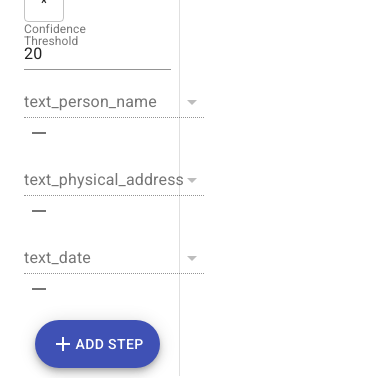
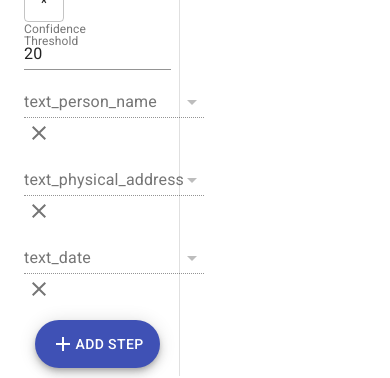
Before and after one commit to nlpsandbox/phi-deidentifier-example, a React (Create React App) app in the folder client/: page / in a window 390 px wide. Shown: the part 596-974 px from the top of the page. Built offline with nearby package versions, Linux system fonts and the light colour scheme.

Commit message:
Update Breakpoints in Deid Config Form

```diff
--- a/client/src/components/DeidentificationConfigForm.js
+++ b/client/src/components/DeidentificationConfigForm.js
@@ -1,9 +1,8 @@
 import React from 'react';
 import { DeidentificationConfigAnnotationTypesEnum } from '../models';
-import { IconButton, Box, FormControl, FormHelperText, InputLabel, Fab, Select, MenuItem, TextField, Grid, Typography } from '@material-ui/core';
+import { IconButton, Box, FormControl, FormHelperText, InputLabel, Select, MenuItem, TextField, Grid, Typography } from '@material-ui/core';
 import { withStyles } from '@material-ui/core/styles';
 import CloseIcon from '@material-ui/icons/Close';
-import RemoveIcon from '@material-ui/icons/Remove';
 
 const styles = (theme) => ({
   maskingCharField: {
@@ -90,7 +89,7 @@ export class DeidentificationConfigForm extends React.Component {
           </Box>
         </Grid>
         <Grid item container align="left" spacing={0}>
-          <Grid item xs={12} sm={4}>
+          <Grid item xs={12} lg={4}>
             <Select label="Method" onChange={this.handleStrategyChange} value={this.getStrategy()}>
               <MenuItem value="maskingCharConfig">Masking Character</MenuItem>
               <MenuItem value="redactConfig">Redact</MenuItem>
@@ -107,26 +106,27 @@ export class DeidentificationConfigForm extends React.Component {
               />
             }
           </Grid>
-          <Grid item xs={12} sm={4}>
+          <Grid item xs={12} lg={4}>
             <TextField label="Confidence Threshold" type="number" onChange={this.handleConfidenceThresholdChange} name="confidenceThreshold" value={this.props.confidenceThreshold} />
           </Grid>
-          <Grid item xs={12} sm={4}>
+          <Grid item xs={12} lg={4} container direction="column">
             {[...Array(allAnnotationTypes.length)].map((e, index) => {
               const selectWidth = 180;
               const labelId = "annotation-id-"+this.props.index.toString()+"-"+index.toString();
               if (index < this.props.annotationTypes.length) {
                 const annotationType = this.props.annotationTypes[index];
                 return (
-                  <Box>
+                  <Grid item>
                     <FormControl style={{ minWidth: selectWidth }}>
                       <InputLabel id={labelId}>{annotationType}</InputLabel>
                       <Select disabled labelId={labelId} value=""><MenuItem value="">{annotationType}</MenuItem></Select>
                     </FormControl>
-                    <IconButton onClick={(event) => {this.handleAnnotationTypeDelete(event, index);}} size="small"><RemoveIcon size="small"/></IconButton>
-                  </Box>
+                    <IconButton onClick={(event) => {this.handleAnnotationTypeDelete(event, index);}} size="small"><CloseIcon size="small"/></IconButton>
+                  </Grid>
                 );
               } else if (index === this.props.annotationTypes.length) {
                 return (
+                  <Grid item>
                     <FormControl style={{ minWidth: selectWidth }}>
                       <InputLabel>Annotation type</InputLabel>
                       <Select value="" onChange={this.handleAnnotationTypeAdd}>
@@ -139,13 +139,16 @@ export class DeidentificationConfigForm extends React.Component {
                       </Select>
                       <FormHelperText>Click to add</FormHelperText>
                     </FormControl>
+                  </Grid>
                 );
               } else {
                 return (
+                  <Grid item>
                     <FormControl style={{ minWidth: selectWidth }}>
                       <InputLabel id={labelId}>...</InputLabel>
                       <Select disabled labelId={labelId} value=""><MenuItem value="">...</MenuItem></Select>
                     </FormControl>
+                  </Grid>
                 );
               }
             })}
```
Lines whose indentation alone changed are shown as unchanged.
